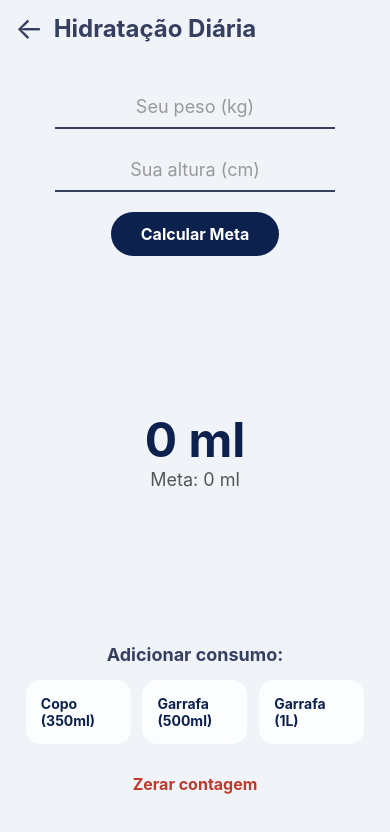
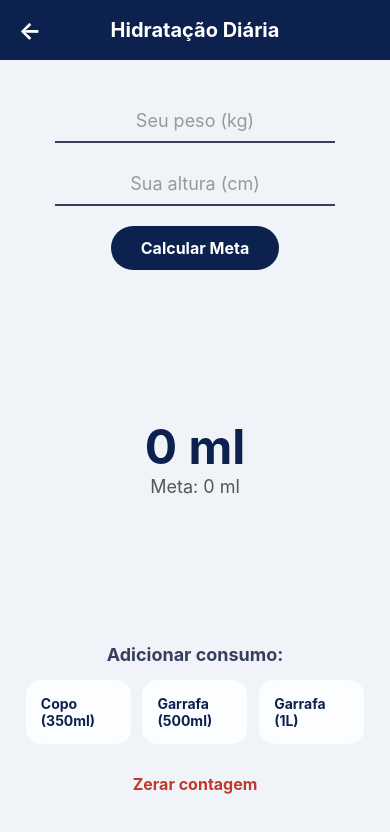
Before and after one commit to GabriellSampaio/saude, a React Native app: screen /Agua in a window 390 px wide. Shown: the top 832 px of the page. Built offline with nearby package versions, Linux system fonts and the light colour scheme.

Commit message:
Ajustes Exame/Agua

```diff
--- /dev/null
+++ b/src/components/Header/index.js
@@ -0,0 +1,22 @@
+import React from 'react';
+import { View, Text, TouchableOpacity, SafeAreaView } from 'react-native';
+import styles from './style';
+
+const Header = ({ title, navigation, showBackButton = true }) => {
+    return (
+        <SafeAreaView style={styles.safeArea}>
+            <View style={styles.container}>
+                {showBackButton && (
+                    <TouchableOpacity onPress={() => navigation.goBack()} style={styles.backButton}>
+                        <Text style={styles.backButtonText}>←</Text>
+                    </TouchableOpacity>
+                )}
+                <Text style={styles.title}>{title}</Text>
+                {}
+                {showBackButton && <View style={{ width: 40 }} />}
+            </View>
+        </SafeAreaView>
+    );
+};
+
+export default Header;
--- /dev/null
+++ b/src/components/Header/style.js
@@ -0,0 +1,33 @@
+import { StyleSheet } from 'react-native';
+
+const styles = StyleSheet.create({
+    safeArea: {
+        backgroundColor: '#0d214f',
+    },
+    container: {
+        height: 60,
+        flexDirection: 'row',
+        alignItems: 'center',
+        justifyContent: 'space-between',
+        paddingHorizontal: 10,
+        backgroundColor: '#0d214f',
+    },
+    backButton: {
+        padding: 10,
+        justifyContent: 'center',
+        alignItems: 'center',
+        width: 40,
+    },
+    backButtonText: {
+        fontSize: 24,
+        color: '#FFFFFF',
+        fontWeight: 'bold',
+    },
+    title: {
+        fontSize: 20,
+        fontWeight: 'bold',
+        color: '#FFFFFF',
+    },
+});
+
+export default styles;
--- a/src/pages/agua/index.js
+++ b/src/pages/agua/index.js
@@ -2,6 +2,7 @@ import React, { useState, useEffect, useRef, useCallback } from 'react';
 import { View, Text, SafeAreaView, TextInput, TouchableOpacity, Alert, ScrollView, Animated, Keyboard } from 'react-native';
 import AsyncStorage from '@react-native-async-storage/async-storage';
 import { useFocusEffect } from '@react-navigation/native';
+import Header from '../../components/Header';
 import styles from './style';
 
 const AGUA_STORAGE_KEY = '@agua_data';
@@ -86,7 +87,7 @@ const AguaScreen = ({ navigation }) => {
                     text: "Sim, zerar",
                     onPress: () => {
                         setAguaConsumida(0);
-                        setMetaBatidaHoje(false); // Também reseta o alerta de meta batida
+                        setMetaBatidaHoje(false);
                     },
                     style: "destructive"
                 }
@@ -103,14 +104,10 @@ const AguaScreen = ({ navigation }) => {
 
     return (
         <SafeAreaView style={styles.safeArea}>
+            <Header title="Hidratação Diária" navigation={navigation} />
             <Animated.View style={[styles.waterBackground, { height: animatedHeight }]} />
 
             <ScrollView style={styles.container} contentContainerStyle={{flexGrow: 1}} keyboardShouldPersistTaps="handled">
-                <View style={styles.header}>
-                    <TouchableOpacity onPress={() => navigation.goBack()}><Text style={styles.backButton}>←</Text></TouchableOpacity>
-                    <Text style={styles.headerTitle}>Hidratação Diária</Text>
-                </View>
-
                 <View style={styles.content}>
                     <View style={styles.inputContainer}>
                         <TextInput
--- a/src/pages/agua/style.js
+++ b/src/pages/agua/style.js
@@ -12,25 +12,10 @@ const styles = StyleSheet.create({
         right: 0,
         backgroundColor: '#3498db',
         opacity: 0.7,
+        zIndex: -1,
     },
     container: {
         flex: 1,
-    },
-    header: {
-        flexDirection: 'row',
-        alignItems: 'center',
-        paddingHorizontal: 15,
-        paddingTop: 10,
-    },
-    backButton: {
-        fontSize: 30,
-        color: '#363F5F',
-        marginRight: 10,
-    },
-    headerTitle: {
-        fontSize: 24,
-        fontWeight: 'bold',
-        color: '#363F5F',
     },
     content: {
         flex: 1,
@@ -105,7 +90,6 @@ const styles = StyleSheet.create({
         color: '#0d214f',
         fontWeight: 'bold',
     },
-    // --- NOVO ESTILO PARA O BOTÃO DE RESET ---
     resetButton: {
         marginTop: 20,
         alignSelf: 'center',
--- a/src/pages/exames/index.js
+++ b/src/pages/exames/index.js
@@ -12,11 +12,10 @@ import {
     TextInput,
     ActivityIndicator
 } from 'react-native';
-import * as ImagePicker from 'expo-image-picker';
-import AsyncStorage from '@react-native-async-storage/async-storage';
 import { useFocusEffect } from '@react-navigation/native';
 import api from '../../services/api';
 import styles from './style';
+import Header from '../../components/Header';
 
 const TIPOS_DE_EXAME = [
     { id: '1', nome: 'Hemograma Completo' }, { id: '2', nome: 'Raio-X (Tórax)' }, { id: '3', nome: 'Raio-X (Abdômen)' }, { id: '4', nome: 'Tomografia Computadorizada' }, { id: '5', nome: 'Ressonância Magnética' }, { id: '6', nome: 'Eletrocardiograma (ECG)' }, { id: '7', nome: 'Ultrassonografia' }, { id: '8', nome: 'Exame de Urina' }, { id: '9', nome: 'Exame de Fezes' }, { id: '10', nome: 'Glicemia em Jejum' },
@@ -224,6 +223,8 @@ export default function ExamesScreen({ navigation }) {
 
     return (
         <SafeAreaView style={styles.safeArea}>
+            <Header title="Meus Exames" navigation={navigation} />
+
             {loadingExames ? (
                 <ActivityIndicator size="large" color="#0d214f" style={{ flex: 1 }}/>
             ) : (
--- a/src/pages/exames/style.js
+++ b/src/pages/exames/style.js
@@ -9,7 +9,8 @@ const styles = StyleSheet.create({
         paddingBottom: 20,
     },
     uploadContainer: {
-        padding: 20,
+        paddingHorizontal: 20,
+        paddingBottom: 20,
         backgroundColor: '#FFFFFF',
     },
     titulo: {
@@ -18,6 +19,7 @@ const styles = StyleSheet.create({
         color: '#0d214f',
         marginBottom: 8,
         textAlign: 'center',
+        marginTop: 20,
     },
     subtitulo: {
         fontSize: 16,
@@ -118,7 +120,8 @@ const styles = StyleSheet.create({
     separator: {
         borderBottomWidth: 1,
         borderBottomColor: '#dee2e6',
-        marginVertical: 20,
+        marginTop: 30,
+        marginBottom: 20,
     },
     separatorText: {
         fontSize: 20,
```
